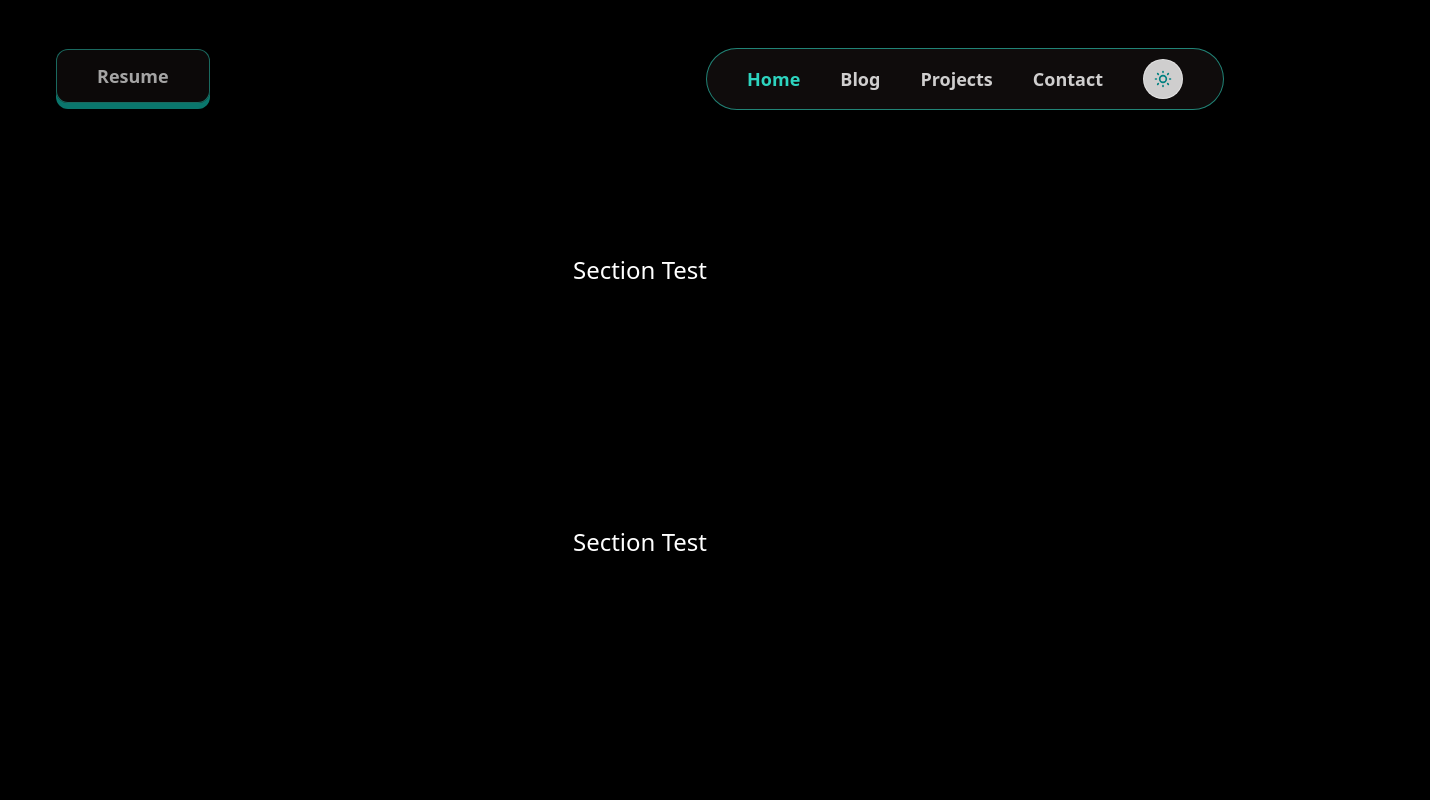
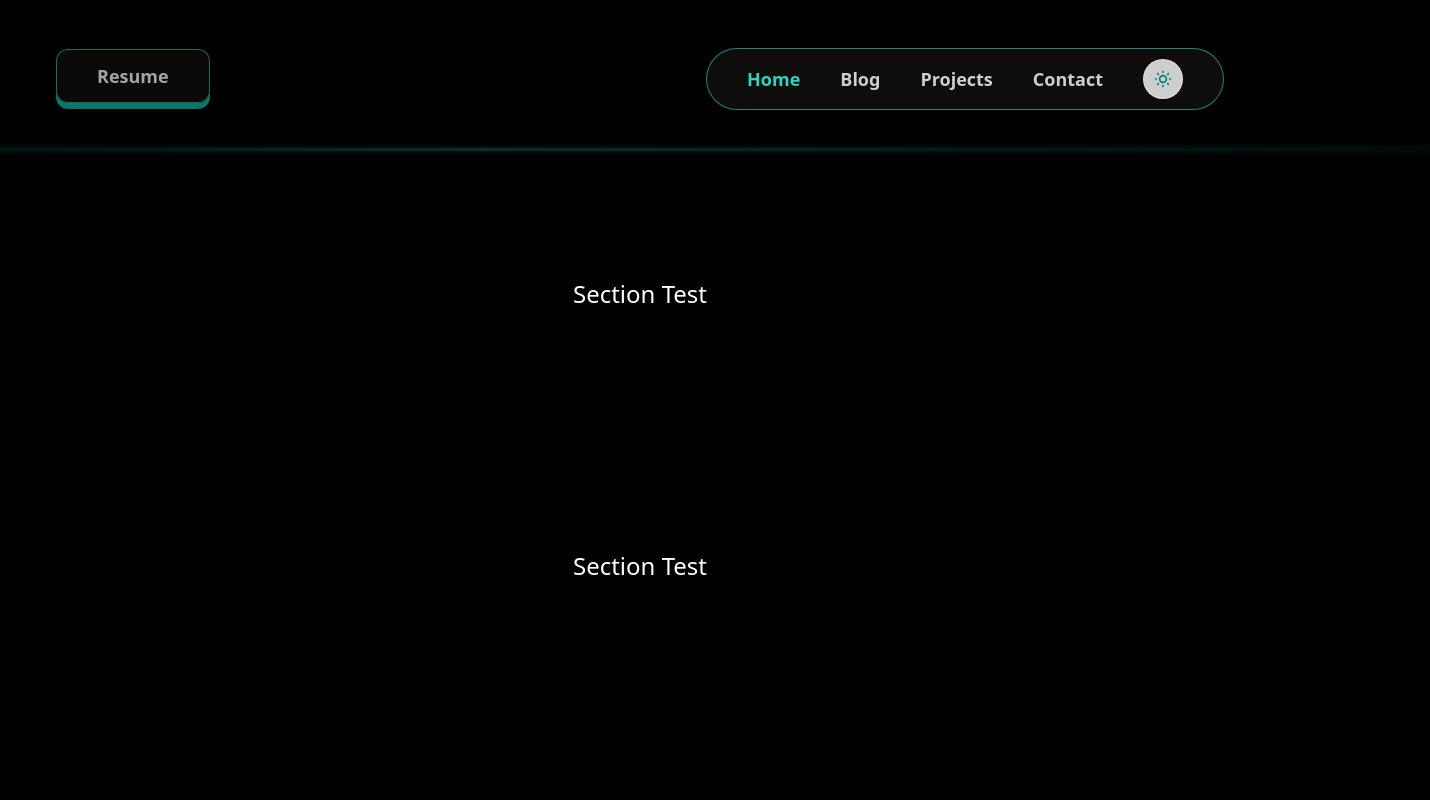
Before and after one commit to harshbhardwaj09/my-Portfolio, a Next.js app: page / in a window 1280 px wide. Shown: the top 800 px of the page, 1430 px wide, since content can reach past the window. Built offline with nearby package versions, Linux system fonts and the light colour scheme.

Commit message:
navlayout design

```diff
--- a/src/components/layout/navBar/index.tsx
+++ b/src/components/layout/navBar/index.tsx
@@ -29,7 +29,21 @@ export default function NavBar() {
 
   return (
     // <header className="sticky top-0 z-50 flex justify-center">
-    <header className="sticky top-0 z-50 flex justify-between items-center px-6 py-4">
+    <header className="sticky top-0 z-50 relative flex justify-between items-center px-6 pt-4 pb-10 backdrop-blur-md">
+      <span
+        className="
+    pointer-events-none
+    absolute bottom-0 left-1/2 -translate-x-1/2
+    w-[130%]
+    h-[1px]
+    bg-gradient-to-r
+    from-transparent
+    via-teal-400/60 via-[40%]
+    to-transparent
+    blur-[1.3px]
+    shadow-[0_0_6px_rgba(45,212,191,0.6)]
+  "
+      />
       <ResumeButton />
       <div
         className="
```
